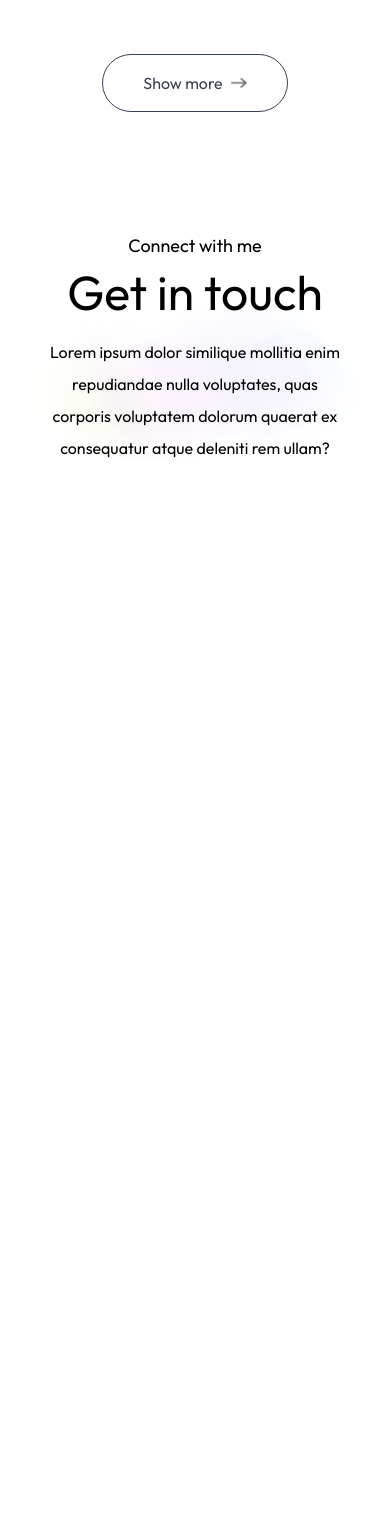
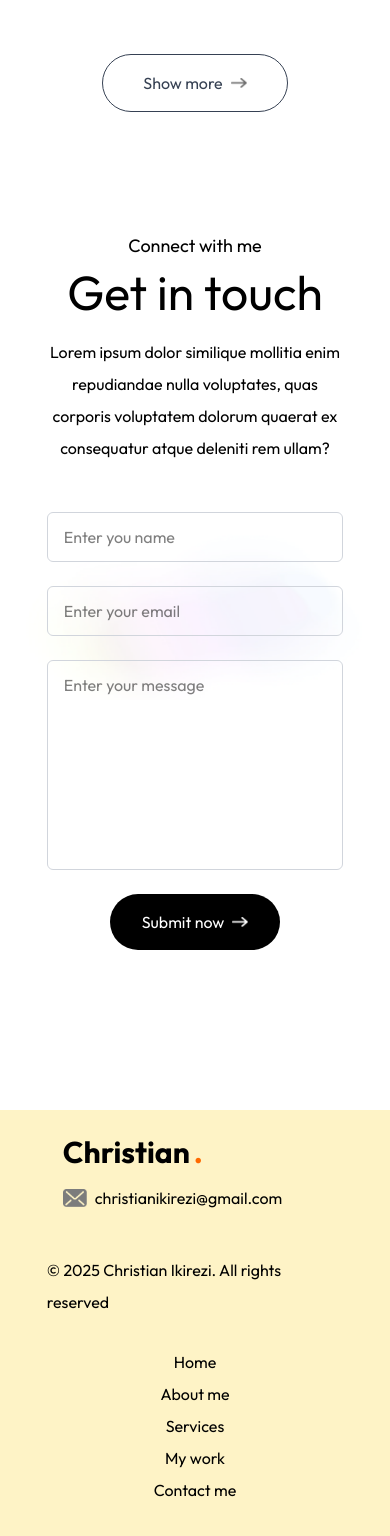
Before and after one commit to chrisprince-ic/portfolio2, a Next.js app: page / in a window 390 px wide. Shown: the part 6338-7874 px from the top of the page. Before the commit the page ends 6890 px from the top, so only its background shows below. Built offline with nearby package versions, Linux system fonts and the light colour scheme; a web font is replaced by a local one.

Commit message:
added more sections

```diff
--- a/app/page.js
+++ b/app/page.js
@@ -1,6 +1,8 @@
 'use client';
+import { assets } from "@/assets/assets";
 import About from "@/components/About";
 import Contact from "@/components/Contact";
+import Footer from "@/components/Footer";
 import Header from "@/components/Header";
 import Navbar from "@/components/Navbar";
 import Services from "@/components/Services";
@@ -16,6 +18,8 @@ export default function Home() {
    <Services />
    <Work />
    <Contact />
+   <Footer />
+
    </>
   );
 }
--- a/components/Contact.jsx
+++ b/components/Contact.jsx
@@ -1,12 +1,57 @@
-import React from 'react'
+import { assets } from '@/assets/assets'
+import Image from 'next/image'
+import React, { useState } from 'react'
 
 const Contact = () => {
+  const [result, setResult] = useState("");
+
+  const onSubmit = async (event) => {
+    event.preventDefault();
+    setResult("Sending....");
+    const formData = new FormData(event.target);
+
+    formData.append("access_key", "340751ab-717d-4e80-b1db-1e23e9e4afbf");
+
+    const response = await fetch("https://api.web3forms.com/submit", {
+      method: "POST",
+      body: formData
+    });
+
+    const data = await response.json();
+
+    if (data.success) {
+      setResult("Form Submitted Successfully");
+      event.target.reset();
+    } else {
+      console.log("Error", data);
+      setResult(data.message);
+    }
+  };
   return (
-    <div id ="contact" className="w-full px-[12%] py-10 scroll-mt-20 bg-[url('/footer-bg-color.png')] bg-no-repeat bg-[length:90%_auto] bg-center">
+    <div id ="contact" className="w-full px-[12%] py-10 scroll-mt-20 bg-no-repeat bg-[length:90%_auto] bg-center"  style={{ backgroundImage: "url('/footer-bg-color.png')" }}>
         <h4 className='text-center mb-2 text-lg'>Connect with me</h4>
         <h2 className='text-center text-5xl'>Get in touch</h2>
         <p className='text-center max-w-2xl mx-auto mt-5 mb-12'>Lorem ipsum dolor similique mollitia enim
             repudiandae nulla voluptates, quas corporis voluptatem dolorum quaerat ex consequatur atque deleniti rem ullam?</p>
+
+        <form onSubmit={onSubmit} className='w-full max-w-2xl mx-auto flex flex-col gap-6' autoComplete="off">
+            <div className='grid grid-cols-1 sm:grid-cols-2 gap-6'>
+                <input type="text" placeholder='Enter you name' name='name' required
+                className='border border-gray-300 rounded-md px-4 py-2 focus:outline-none focus:ring-2 focus:ring-orange-500'
+                />
+                <input type="email" placeholder='Enter your email' name='email' required
+                className='border border-gray-300 rounded-md px-4 py-2 focus:outline-none focus:ring-2 focus:ring-orange-500'
+                />
+
+            </div>
+            <textarea rows='6' placeholder='Enter your message' name='message' required
+            className='border border-gray-300 rounded-md px-4 py-2 focus:outline-none focus:ring-2 focus:ring-orange-500 resize-none'
+            ></textarea>
+            <button className="py-3 px-8 w-max flex items-center justify-between rounded-full
+            gap-2 text-white bg-black hover:bg-gray-700 transition-colors duration-300 mx-auto
+            " type='submit'>Submit now <Image src={assets.right_arrow_white} className='w-4'alt="" /></button>
+            <p className='mt-4'>{result}</p>
+        </form>
     </div>
   )
 }
--- /dev/null
+++ b/components/Footer.jsx
@@ -0,0 +1,37 @@
+import { assets } from '@/assets/assets'
+import Image from 'next/image'
+import React from 'react'
+
+const Footer = () => {
+  return (
+    <div className='flex flex-col items-center justify-center mt-20 px-[12%] bg-amber-100'>
+<div className="flex w-full flex-col sm:flex-row justify-between items-start sm:items-center gap-4 px-4 sm:px-10 py-6 ">
+
+  <div>
+    <h1 className="text-3xl font-bold flex items-center">
+      Christian <span className="text-orange-500 ml-1">.</span>
+    </h1>
+  </div>
+  <div className="flex items-center gap-2">
+    <Image src={assets.mail_icon} alt="Mail Icon" className="w-6" />
+    <p className="text-base">christianikirezi@gmail.com</p>
+  </div>
+</div>
+
+
+       <div className='flex flex-col items-center justify-center gap-4 mt-5 mx-auto'>
+        <p> © 2025 Christian Ikirezi. All rights reserved</p>
+         <ul className={`text-center md:flex items-center gap-6 lg:gap-8 rounded-full px-12 py-3 mb-5
+      `}>
+            <li><a href="#top">Home</a></li>
+            <li><a href="#about">About me</a></li>
+            <li><a href="#services">Services</a></li>
+            <li><a href="#work">My work</a></li>
+            <li><a href="#contact">Contact me</a></li>
+        </ul>
+       </div>
+    </div>
+  )
+}
+
+export default Footer
--- a/components/Header.jsx
+++ b/components/Header.jsx
@@ -7,7 +7,7 @@ import { FaLinkedin } from "react-icons/fa6";
 
 const Header = () => {
   return (
-    <div className='w-11/12 max-w-3xl text-center mx-auto h-screen flex flex-col items-center justify-center gap-4 relative'>
+    <div className='scroll-mt-20 w-11/12 max-w-3xl text-center mx-auto h-screen flex flex-col items-center justify-center gap-4 relative'>
         <div>
             <Image src={assets.profile_img} alt="" className='rounded-full w-32 h-32 object-cover border-6 border-orange-400'/>
 
```
